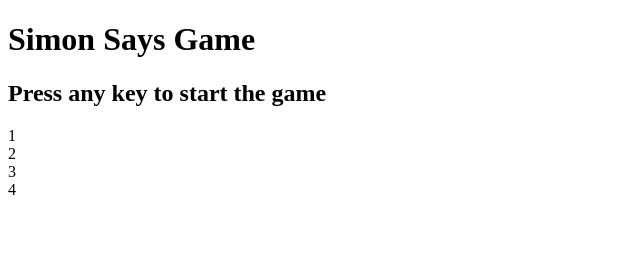
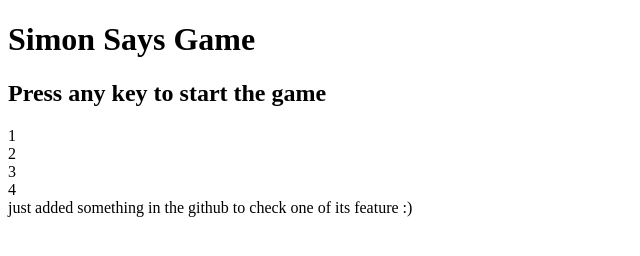
Before and after one commit to ShivamGupta-16/Simon-Says-Game, a plain HTML site: page index.html in a window 1280 px wide. Shown: the whole page, without its empty margins (0-640 px from the left). Drawn offline with Linux system fonts and the light colour scheme.

Commit message:
Update index.html

```diff
--- a/index.html
+++ b/index.html
@@ -11,6 +11,7 @@
         <div class="btn">2</div>
         <div class="btn">3</div>
         <div class="btn">4</div>
+        just added something in the github to check one of its feature :)
     </div>
 </head>
 <body>
```
